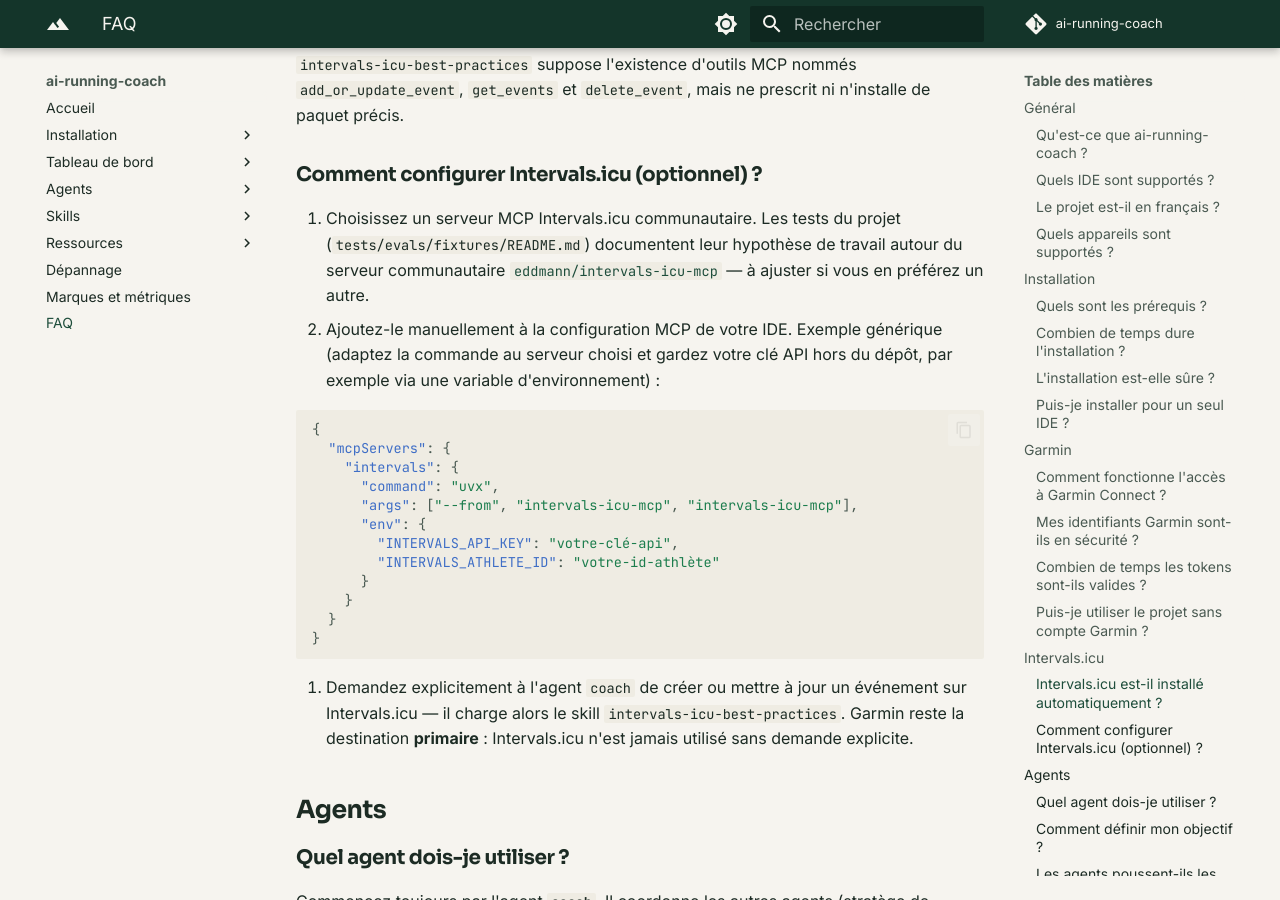
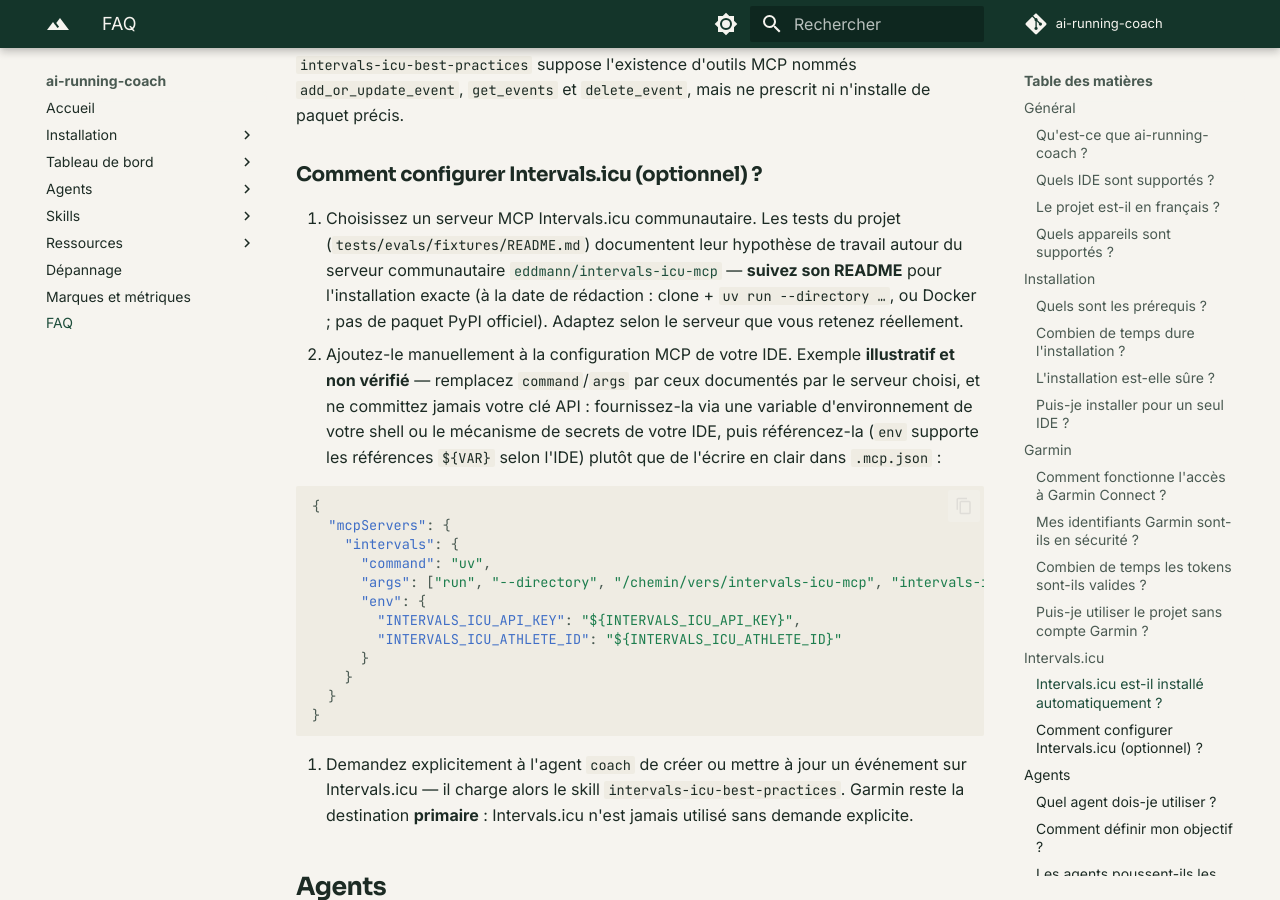
Before and after one commit to mmornati/ai-running-coach, an MkDocs documentation site: the page built from docs/faq.md, in a window 1280 px wide and 900 px high, scrolled down 2029 px. Built offline with MkDocs 1.6.1 and Material for MkDocs 9.7.7, drawn with Linux system fonts in a browser that asks for light colours; comment, search, counter and statistics services are not loaded.

Commit message:
docs(faq) : corriger l'exemple Intervals.icu et durcir le lint Garmin
- L'exemple .mcp.json est marqué illustratif/non vérifié, renvoie au README du
  serveur communautaire choisi pour l'installation exacte, utilise les noms
  d'env INTERVALS_ICU_API_KEY / INTERVALS_ICU_ATHLETE_ID et ne committe plus de
  clé en clair (référence ${VAR} + secret de l'IDE)
- Ajoute les motifs « Garmin Connect uniquement » et « uniquement Garmin »
  (ordre inversé) au lint Garmin-only, avec deux cas de dépôt jetable

Co-Authored-By: Claude Opus 5.5 <noreply@anthropic.com>

````diff
--- a/docs/faq.md
+++ b/docs/faq.md
@@ -68,21 +68,27 @@ ne prescrit ni n'installe de paquet précis.
 
 1. Choisissez un serveur MCP Intervals.icu communautaire. Les tests du projet
    (`tests/evals/fixtures/README.md`) documentent leur hypothèse de travail
-   autour du serveur communautaire [`eddmann/intervals-icu-mcp`](https://github.com/eddmann/intervals-icu-mcp) — à ajuster
-   si vous en préférez un autre.
+   autour du serveur communautaire [`eddmann/intervals-icu-mcp`](https://github.com/eddmann/intervals-icu-mcp)
+   — **suivez son README** pour l'installation exacte (à la date de rédaction :
+   clone + `uv run --directory …`, ou Docker ; pas de paquet PyPI officiel).
+   Adaptez selon le serveur que vous retenez réellement.
 2. Ajoutez-le manuellement à la configuration MCP de votre IDE. Exemple
-   générique (adaptez la commande au serveur choisi et gardez votre clé API
-   hors du dépôt, par exemple via une variable d'environnement) :
+   **illustratif et non vérifié** — remplacez `command`/`args` par ceux
+   documentés par le serveur choisi, et ne committez jamais votre clé API :
+   fournissez-la via une variable d'environnement de votre shell ou le
+   mécanisme de secrets de votre IDE, puis référencez-la (`env` supporte les
+   références `${VAR}` selon l'IDE) plutôt que de l'écrire en clair dans
+   `.mcp.json` :
 
    ```json
    {
      "mcpServers": {
        "intervals": {
-         "command": "uvx",
-         "args": ["--from", "intervals-icu-mcp", "intervals-icu-mcp"],
+         "command": "uv",
+         "args": ["run", "--directory", "/chemin/vers/intervals-icu-mcp", "intervals-icu-mcp"],
          "env": {
-           "INTERVALS_API_KEY": "votre-clé-api",
-           "INTERVALS_ATHLETE_ID": "votre-id-athlète"
+           "INTERVALS_ICU_API_KEY": "${INTERVALS_ICU_API_KEY}",
+           "INTERVALS_ICU_ATHLETE_ID": "${INTERVALS_ICU_ATHLETE_ID}"
          }
        }
      }
````
Also changed, not shown: 1 other file.
